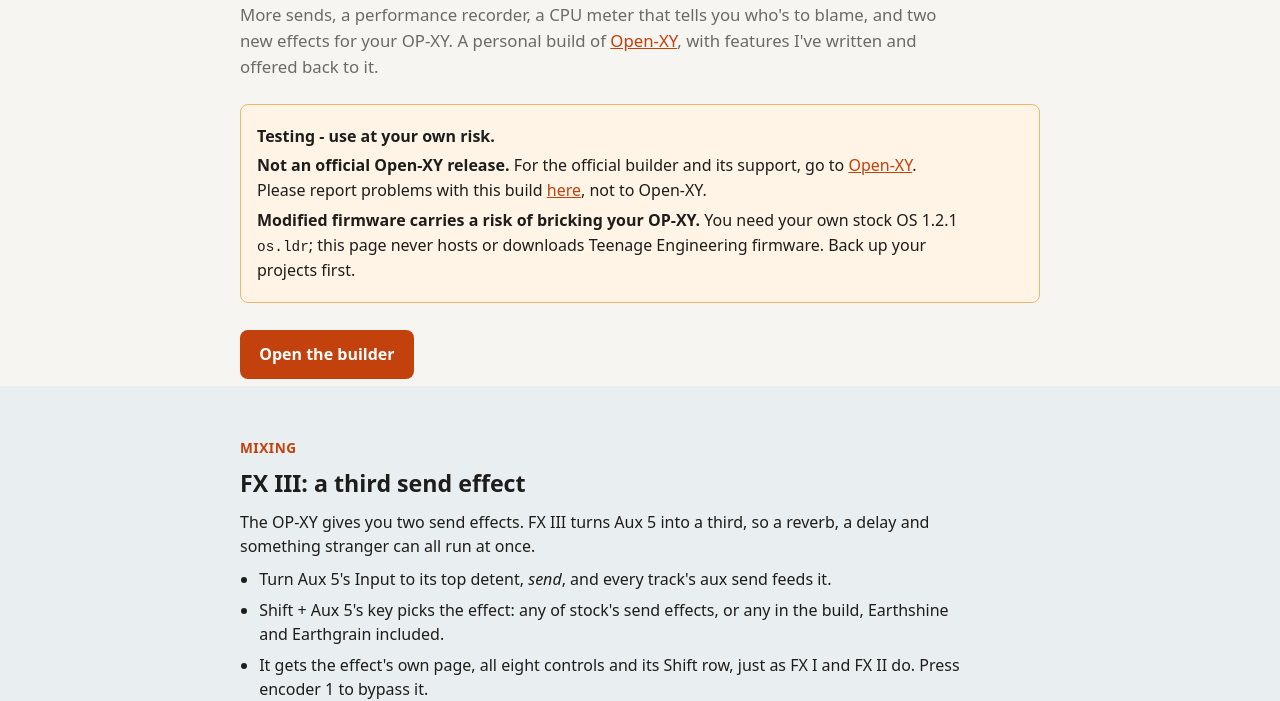
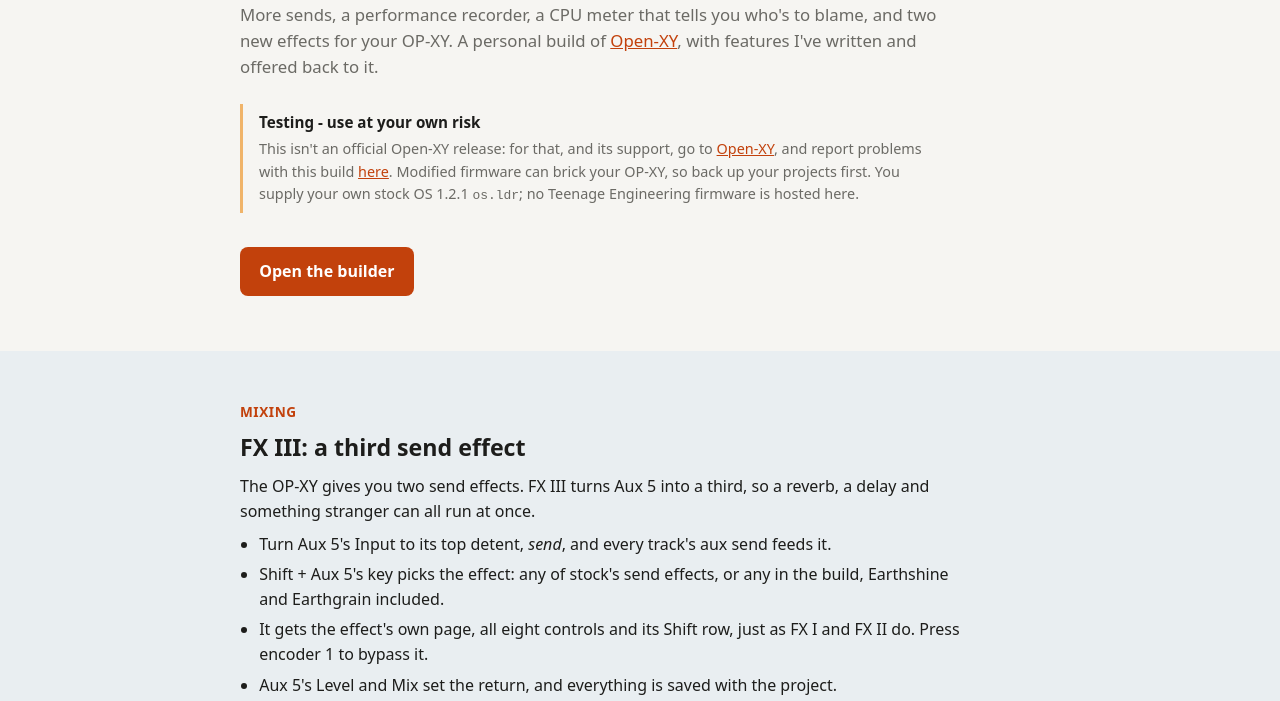
Before and after one commit to codebrulee/opxy-build, a plain HTML site: page index.html in a window 1280 px wide. Shown: the part 105-806 px from the top of the page. Drawn offline with Linux system fonts and the light colour scheme.

Commit message:
Landing page: a quieter warning and room under the builder button
Co-Authored-By: Claude Opus 5.5 <noreply@anthropic.com>

```diff
--- a/index.html
+++ b/index.html
@@ -17,8 +17,9 @@ h2{font-size:1.2rem;margin:2.4rem 0 .6rem}
 p,li{max-width:44rem}
 a{color:var(--accent)}
 .intro{color:var(--muted);font-size:1.05rem;margin:0 0 1.5rem}
-.notice{background:var(--warn-bg);border:1px solid var(--warn-line);border-radius:8px;padding:.9rem 1rem;margin:1.2rem 0}
-.notice p{margin:.3rem 0}
+.notice{border-left:3px solid var(--warn-line);padding:.2rem 0 .2rem 1rem;margin:1.4rem 0 1.6rem;max-width:44rem}
+.notice p{margin:.25rem 0;color:var(--muted);font-size:.9rem}
+.notice .notice-title{color:var(--fg);font-weight:600;font-size:.95rem}
 .open{display:inline-block;background:var(--accent);color:#fff;text-decoration:none;font-weight:600;padding:.75rem 1.2rem;border-radius:8px;margin:.5rem 0 0}
 :root[data-theme=dark] .open,:root:not([data-theme=light]) .open{color:#fff}
 ul{padding-left:1.2rem}
@@ -32,7 +33,7 @@ tr:last-child td{border-bottom:0}
 footer{color:var(--muted);font-size:.85rem;margin-top:3rem;border-top:1px solid var(--line);padding-top:1rem}
 code{font-size:.9em}
 
-.hero{padding:1rem 0 .5rem}
+.hero{padding:1rem 0 3.5rem}
 .hero h1{font-size:2.3rem}
 .feature{display:grid;grid-template-columns:1fr;gap:1.2rem;margin:0;padding:2.6rem 0;align-items:center}
 .feature:nth-of-type(even){background:var(--band);box-shadow:0 0 0 100vmax var(--band);clip-path:inset(0 -100vmax)}
@@ -59,9 +60,8 @@ figcaption{color:var(--muted);font-size:.8rem;margin-top:.4rem}
 <p class="intro">More sends, a performance recorder, a CPU meter that tells you who's to blame, and two new effects for your OP-XY. A personal build of <a href="https://github.com/etcetc000/open-xy">Open-XY</a>, with features I've written and offered back to it.</p>
 
 <div class="notice">
-<p><strong>Testing - use at your own risk.</strong></p>
-<p><strong>Not an official Open-XY release.</strong> For the official builder and its support, go to <a href="https://github.com/etcetc000/open-xy">Open-XY</a>. Please report problems with this build <a href="https://github.com/codebrulee/open-xy/issues">here</a>, not to Open-XY.</p>
-<p><strong>Modified firmware carries a risk of bricking your OP-XY.</strong> You need your own stock OS 1.2.1 <code>os.ldr</code>; this page never hosts or downloads Teenage Engineering firmware. Back up your projects first.</p>
+<p class="notice-title">Testing - use at your own risk</p>
+<p>This isn't an official Open-XY release: for that, and its support, go to <a href="https://github.com/etcetc000/open-xy">Open-XY</a>, and report problems with this build <a href="https://github.com/codebrulee/open-xy/issues">here</a>. Modified firmware can brick your OP-XY, so back up your projects first. You supply your own stock OS 1.2.1 <code>os.ldr</code>; no Teenage Engineering firmware is hosted here.</p>
 </div>
 
 <a class="open" href="opxy-builder.html">Open the builder</a>
```
